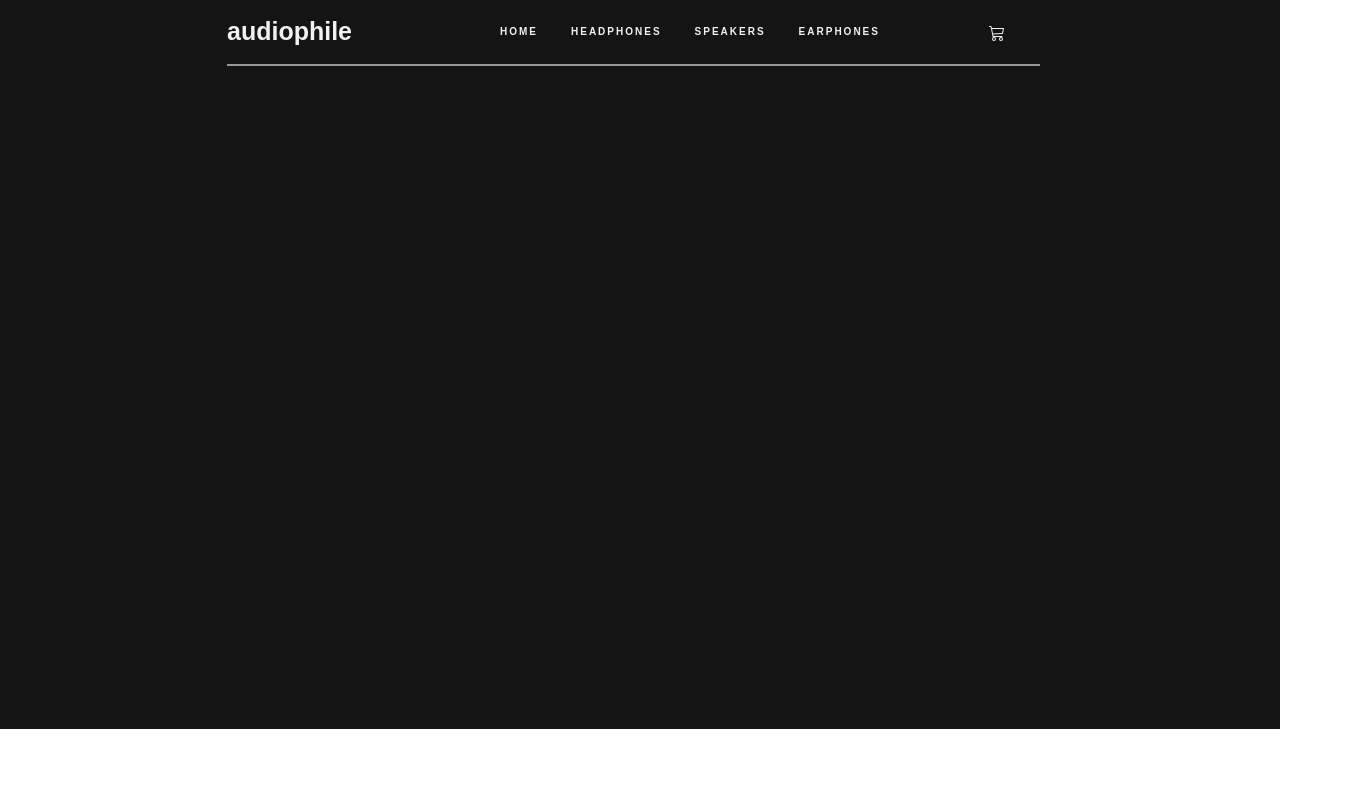
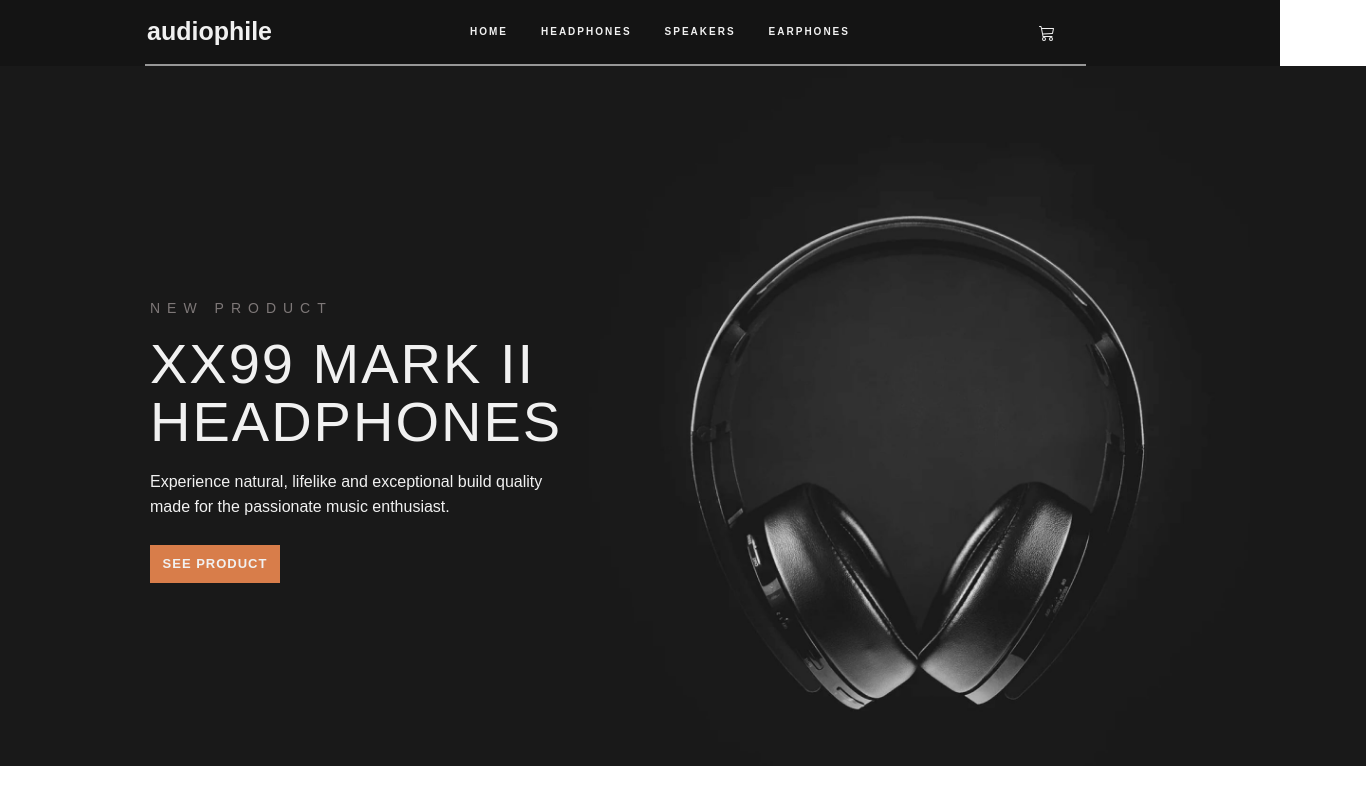
Before and after one commit to IreeHale/audiophile-site, a Next.js app in the folder audio/: page / in a window 1280 px wide. Shown: the whole page, 1366 px wide, since content can reach past the window. Built offline with nearby package versions, Linux system fonts and the light colour scheme.

Commit message:
adding main section photo and intro section next i will add eccommerce link buttons

```diff
--- a/audio/src/app/globals.scss
+++ b/audio/src/app/globals.scss
@@ -11,13 +11,13 @@ $fourth-color: #FAFAFA;
     font-family: 'Manrope', sans-serif;;
 
     nav{
-        padding-left: 215px;
+        padding-left: 135px;
 
 
         .navbar-brand{
             color: $third-color;
             font-weight: bold;
-            margin-right: 140px;
+            margin-right: 190px;
             font-size: 25px;
         }
 
@@ -35,14 +35,59 @@ $fourth-color: #FAFAFA;
 
             .nav-link:nth-child(5){
                 position: absolute;
-                right: 250px;
+                right: 200px;
             }
         }
     }
 
     .divider-line{
         border: 1px solid #979797;
-        width: 63.5%;
-        margin-left: 227px;
+        width: 73.5%;
+        margin-left: 145px;
+    }
+
+    .product-intro{
+        position: absolute;
+        top: 300px;
+        left: 150px;
+        height: 346px;
+        width: 420px;
+
+        h1{
+            color: $third-color;
+            text-transform: uppercase;
+            font-size: 56px;
+            line-height: 58px;
+            padding: 10px 0 10px 0;
+            letter-spacing: 2px;
+        }
+
+        h2{
+            text-transform: uppercase;
+            font-size: 14px;
+            letter-spacing: 7px;
+            font-weight: thin;
+            color: #7E7878;
+        }
+
+        p{
+            color: $third-color;
+            line-height: 25px;
+            font-size: 16px;
+            padding-bottom: 10px;
+        }
+
+        button{
+            border: none;
+            font-weight: bold;
+            text-transform: uppercase;
+            letter-spacing: 1px;
+            color: $third-color;
+            font-size: 13px;
+            height: 38px;
+            width: 130px;
+            background-color: $first-color;
+
+        }
     }
 }
--- a/audio/src/app/page.js
+++ b/audio/src/app/page.js
@@ -22,6 +22,20 @@ export default function Home() {
           </div>
         </nav>
         <div className="divider-line"></div>
+        <div className="product-image">
+            <div className="product-intro">
+              <h2>new product</h2>
+              <h1>xx99 mark ii headphones</h1>
+              <p>Experience natural, lifelike and exceptional build quality made for the passionate music enthusiast.</p>
+              <button>see product</button>
+            </div>
+            <Image
+              src="/image-hero.jpg"
+              alt="hero image intro"
+              width={1366}
+              height={700}
+              />
+        </div>
       </div>
     </body>
   )
```
Also changed, not shown: audio/public/image-hero.jpg (renamed from audio/public/assets/home/desktop/image-hero.jpg).
